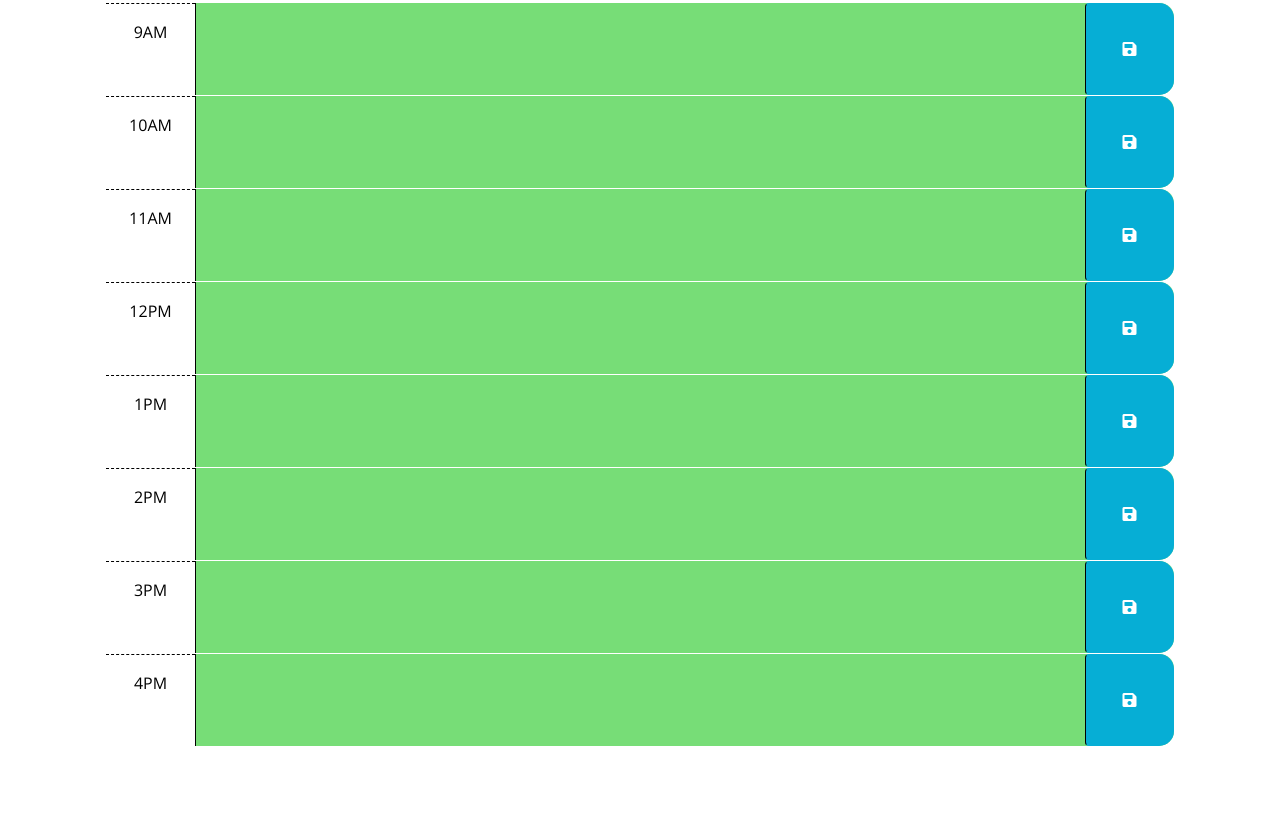
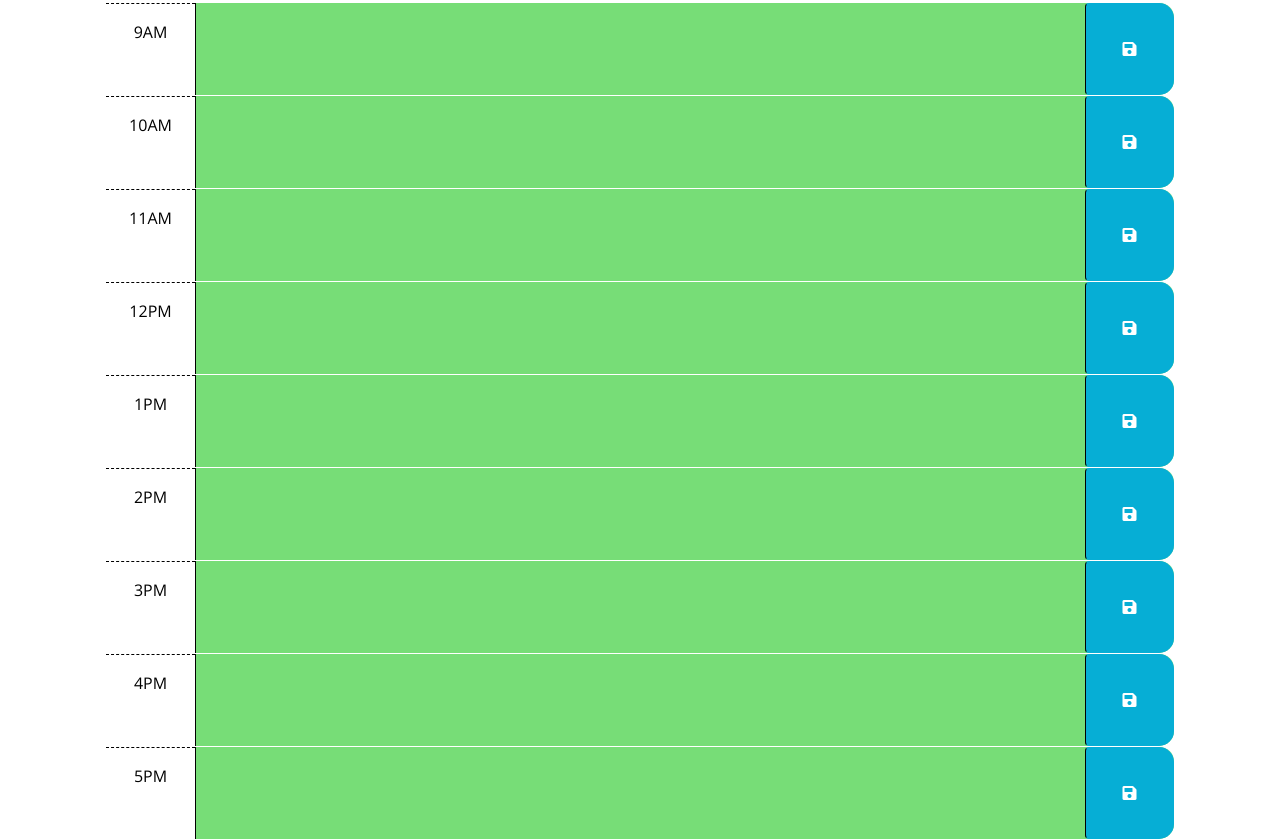
Before and after one commit to MeerKar/WorkDaySchedule, a plain HTML site: page index.html in a window 1280 px wide. Shown: the part 300-1139 px from the top of the page. Before the commit the page ends 1046 px from the top, so only its background shows below. Drawn offline with nearby package versions, Linux system fonts and the light colour scheme.

Commit message:
edited index.html

```diff
--- a/index.html
+++ b/index.html
@@ -104,6 +104,14 @@
         </button>
       </div>
 
+      <div id="hour-5" class="row time-block future">
+        <div class="col-2 col-md-1 hour text-center py-3">5PM</div>
+        <textarea class="col-8 col-md-10 description" rows="3"> </textarea>
+        <button class="btn saveBtn col-2 col-md-1" aria-label="save">
+          <i class="fas fa-save" aria-hidden="true"></i>
+        </button>
+      </div>
+
 
     <script src="https://code.jquery.com/jquery-3.4.1.min.js"></script>
     <script
```
